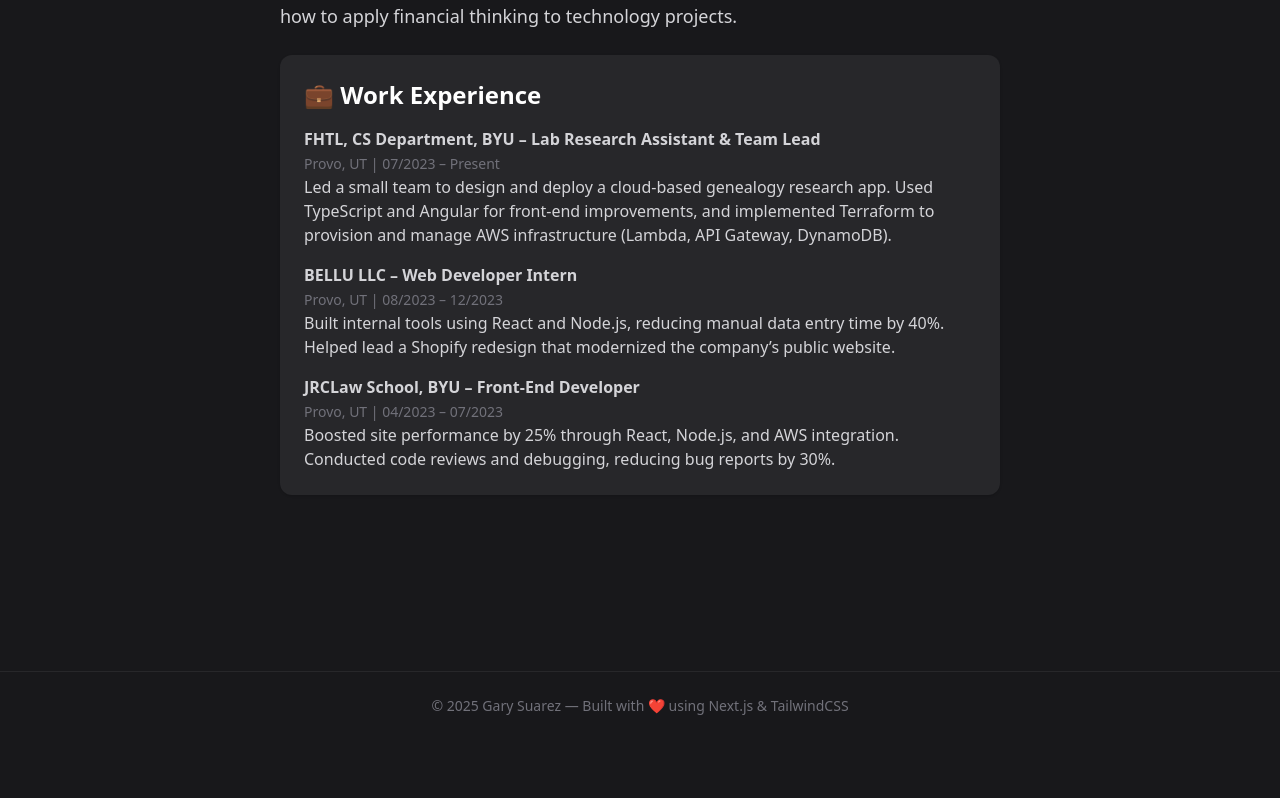
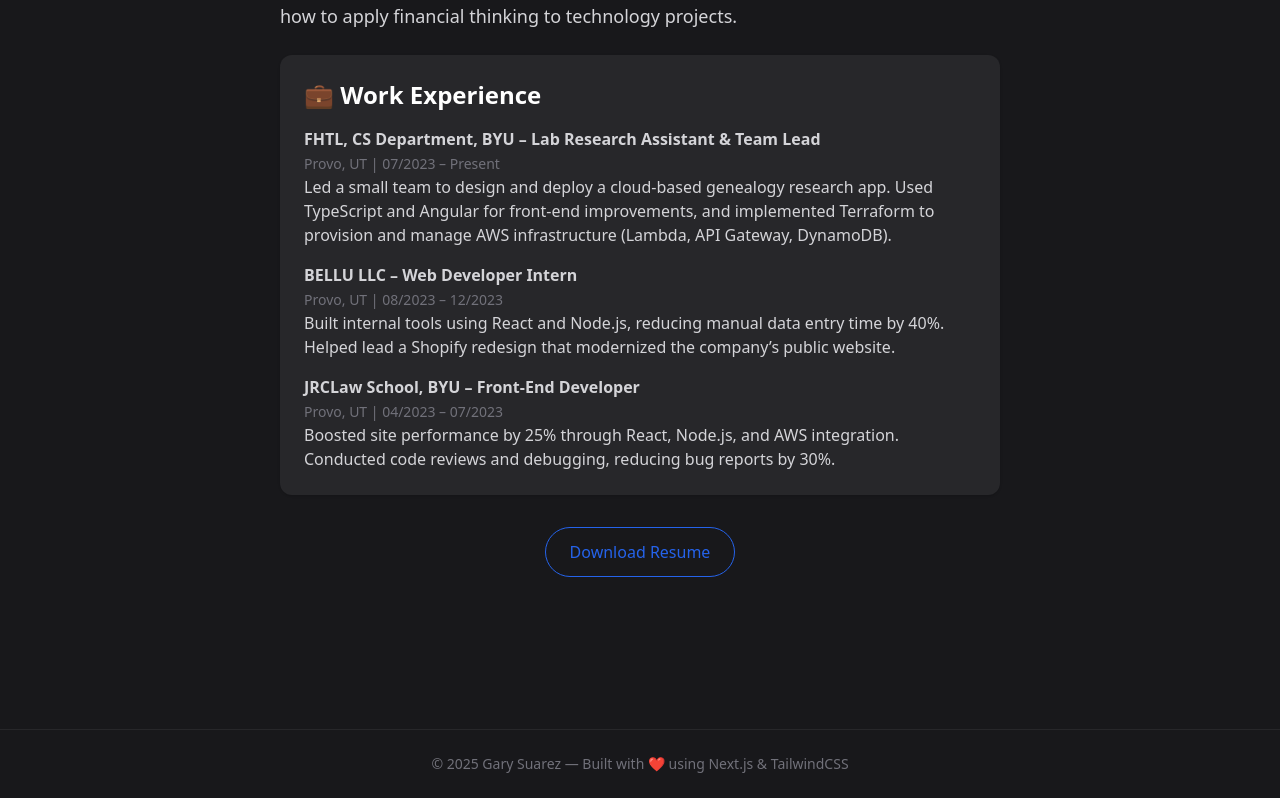
Before and after one commit to Garuma25/personal-portfolio, a Next.js app: page /about in a window 1280 px wide. Shown: the part 560-1358 px from the top of the page. Before the commit the page ends 1300 px from the top, so only its background shows below. Built offline with nearby package versions, Linux system fonts and the light colour scheme.

Commit message:
add resume button

```diff
--- a/app/about/page.tsx
+++ b/app/about/page.tsx
@@ -54,6 +54,15 @@ export default function AboutPage() {
 
         </ul>
       </div>
+      <div className="text-center mt-8">
+        <a
+          href="/Gary-Suarez-Resume.pdf"
+          download
+          className="inline-block px-6 py-3 border border-blue-600 text-blue-600 rounded-full hover:bg-blue-600 hover:text-white transition"
+        >
+          Download Resume
+        </a>
+      </div>
 
     </motion.section>
   );
```
